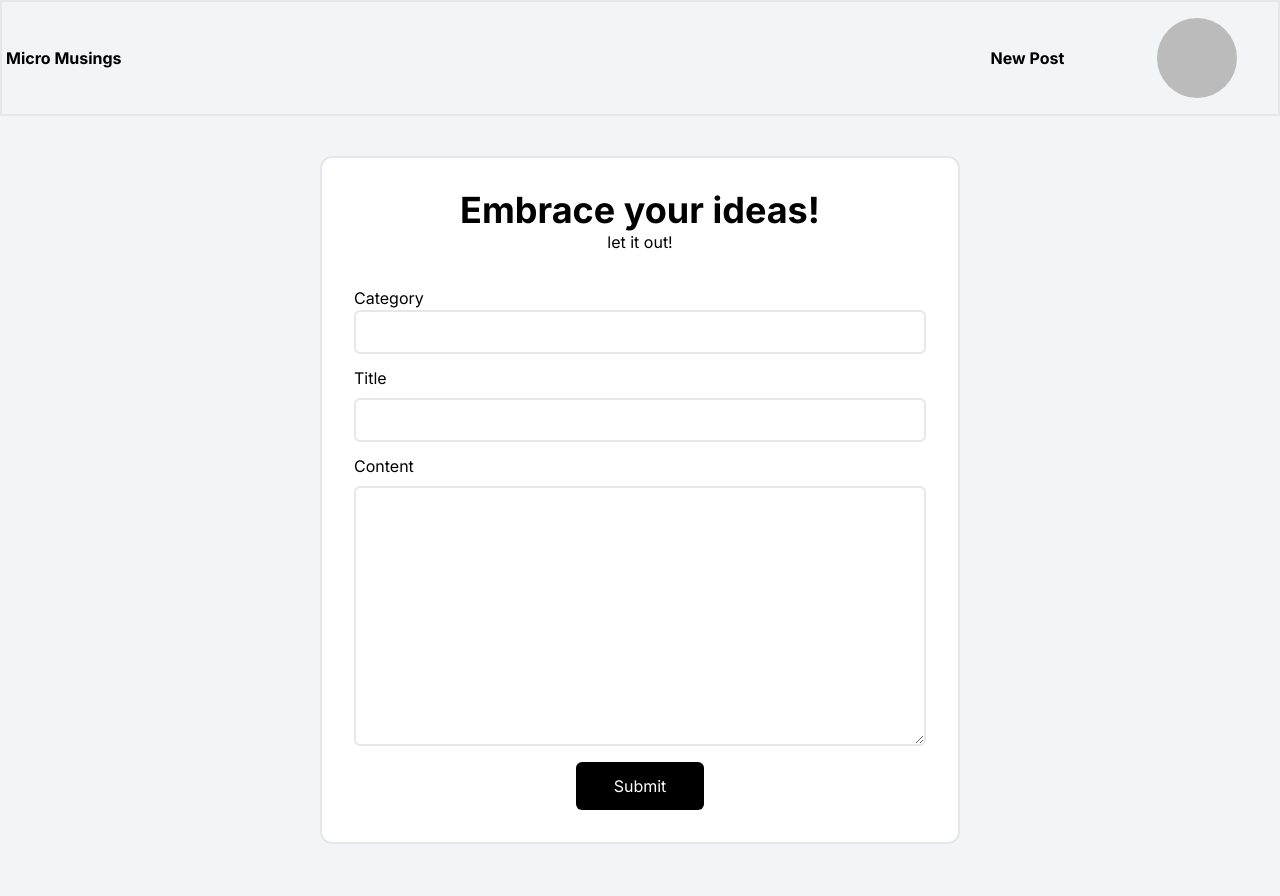
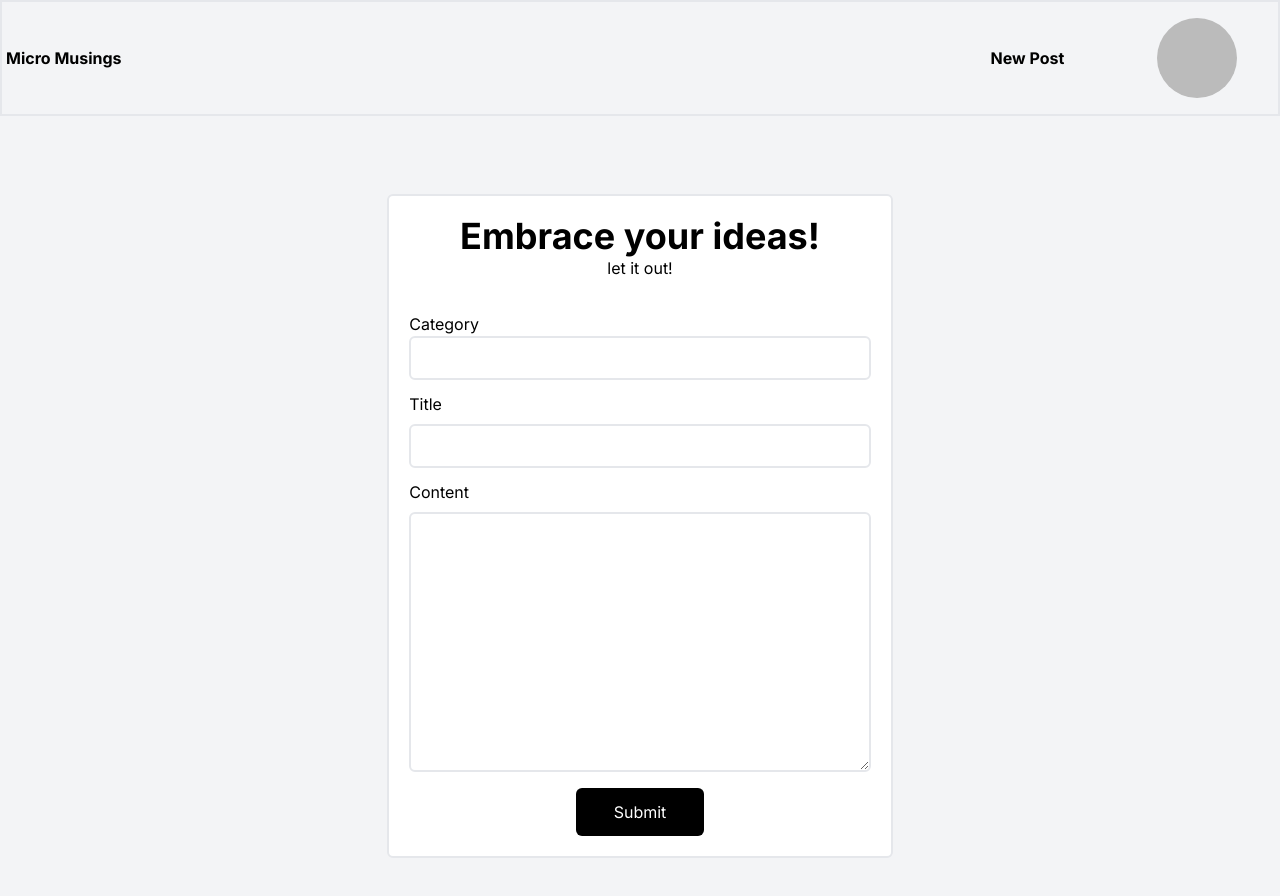
Before and after one commit to reydelshit/micro-musings, a Next.js app: page /new-post in a window 1280 px wide. Shown: the top 896 px of the page. Before the commit the page ends 860 px from the top, so only its background shows below. Built offline with nearby package versions, Linux system fonts and the light colour scheme; no server answers; sample sign-in values are in the browser's storage.

Commit message:
test on deploy

```diff
--- a/app/new-post/page.tsx
+++ b/app/new-post/page.tsx
@@ -30,8 +30,8 @@ export default async function Page() {
   }
 
   return (
-    <div className="flex h-[90vh] items-center justify-center bg-gray-100 p-2 md:mt-6">
-      <div className="flex flex-col justify-center items-center w-[40rem] p-8 border-2 bg-white rounded-xl">
+    <div className="w-full min-h-screen bg-gray-100 flex justify-center items-center p-2">
+      <div className="h-full lg:h-[50%] w-full lg:w-[40%] border-2 mt-5 p-5 bg-white rounded-md">
         <div className="text-center">
           <h1 className="font-bold text-4xl">Embrace your ideas!</h1>
           <p>let it out!</p>
```
